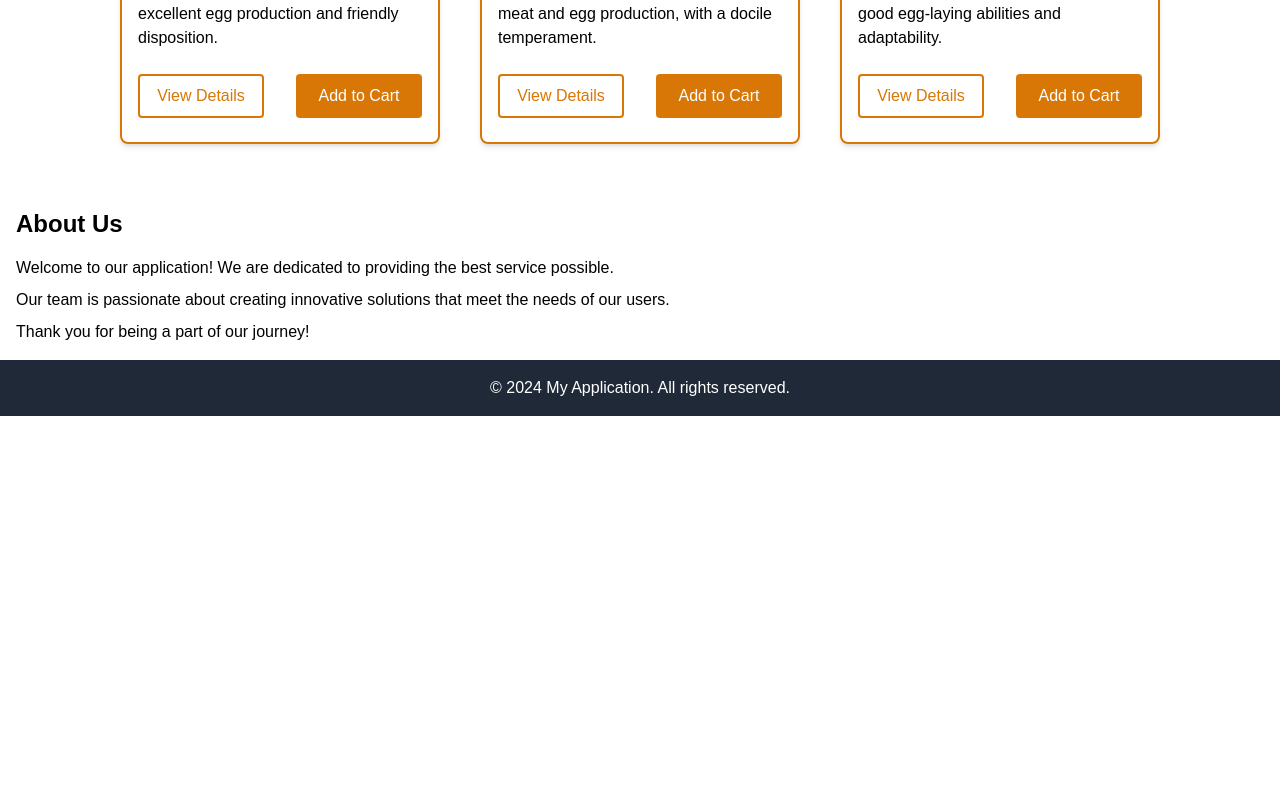
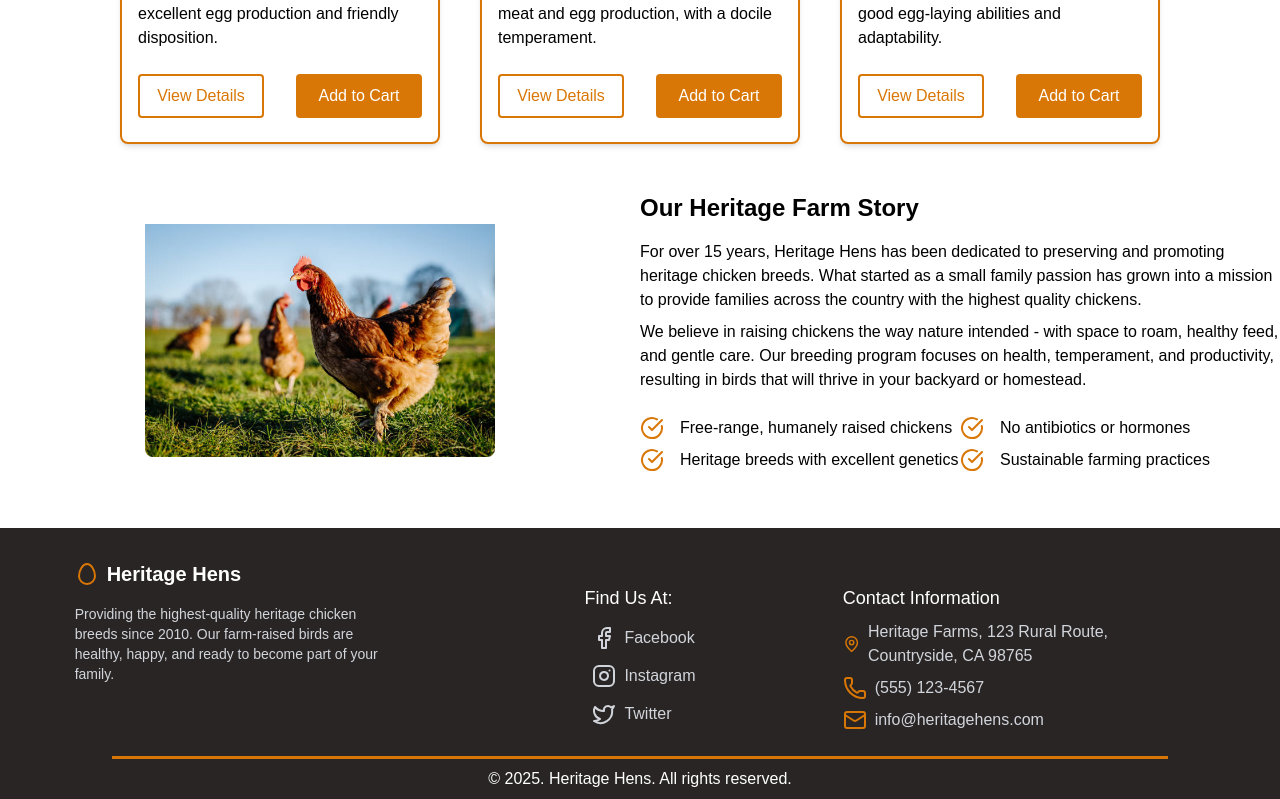
Before and after one commit to nahid500/Heritage-Hens, a Next.js app: page / in a window 1280 px wide. Shown: the part 1252-2051 px from the top of the page. Before the commit the page ends 1668 px from the top, so only its background shows below. Built offline with nearby package versions, Linux system fonts and the light colour scheme.

Commit message:
added footer

```diff
--- a/app/(withCommon)/components/About.jsx
+++ b/app/(withCommon)/components/About.jsx
@@ -1,19 +1,46 @@
-
+import Image from "next/image";
+import { CheckCircle } from "lucide-react";
 
 
 export default function About() {
   return (
-    <div className="p-4">
-      <h1 className="text-2xl font-bold mb-4">About Us</h1>
+
+    <div className=" grid grid-cols-1 md:grid-cols-2 my-12">
+
+        <Image src="/hero.jpg" width={350} height={350} className=" mx-auto pt-8 rounded-lg"/>
+
+    <div className="">
+
+      <h1 className="text-2xl font-bold mb-4">Our Heritage Farm Story</h1>
+      <p className="mb-2 ">
+        For over 15 years, Heritage Hens has been dedicated to preserving and promoting heritage chicken breeds. What started as a small family passion has grown into a mission to provide families across the country with the highest quality chickens.</p>
       <p className="mb-2">
-        Welcome to our application! We are dedicated to providing the best service possible.
+        We believe in raising chickens the way nature intended - with space to roam, healthy feed, and gentle care. Our breeding program focuses on health, temperament, and productivity, resulting in birds that will thrive in your backyard or homestead.
       </p>
-      <p className="mb-2">
-        Our team is passionate about creating innovative solutions that meet the needs of our users.
-      </p>
-      <p>
-        Thank you for being a part of our journey!
-      </p>
+      <ul className="pt-4 grid grid-cols-2">
+        <li className="flex gap-4 pb-2 items-center">
+            <CheckCircle className="text-[#d97706]"/>
+            Free-range, humanely raised chickens
+        </li>
+        <li className="flex gap-4 pb-2  items-center">
+            <CheckCircle className="text-[#d97706]"/>
+            No antibiotics or hormones
+        </li>
+        <li className="flex gap-4 pb-2 items-center">
+            <CheckCircle className="text-[#d97706]"/>
+            Heritage breeds with excellent genetics
+        </li>
+        <li className="flex gap-4 pb-2  items-center">
+            <CheckCircle className="text-[#d97706]"/>
+            Sustainable farming practices
+        </li>
+        {/* <li className="flex gap-4 pb-2">
+            <CheckCircle className="text-[#d97706]"/>
+            Expert care and breeding
+        </li> */}
+      </ul>
+
+        </div>
     </div>
   );
 }
--- a/app/(withCommon)/components/Footer.jsx
+++ b/app/(withCommon)/components/Footer.jsx
@@ -1,9 +1,70 @@
-
+import { EggIcon } from "lucide-react";
+import Link from "next/link";
+import { FacebookIcon, InstagramIcon, TwitterIcon } from "lucide-react";
+import { MapPinIcon,Phone, Mail } from "lucide-react";
 
 
 export default function Footer() {
   return (
-    <footer className="bg-gray-800 text-white p-4 text-center">
-      <p>&copy; 2024 My Application. All rights reserved.</p>
-    </footer> )
+
+    <div className="bg-[#292524] px-4 pt-4 justify-center">
+
+    <footer className=" grid grid-cols-1 md:grid-cols-3 text-white p-4">
+
+      <div className="mx-auto">
+
+      <div className="flex items-center gap-2">
+        <EggIcon className="text-[#d97706]" />
+        <h4 className="text-white font-semibold text-xl">
+        Heritage Hens
+        </h4>
+
+      </div>
+        <p className="flex text-sm text-gray-300 pt-4 max-w-xs">Providing the highest-quality heritage chicken breeds since 2010. Our farm-raised birds are healthy, happy, and ready to become part of your family.</p>
+      </div>
+
+
+
+      <div className=" grid md:grid-flow-row mt-6 mx-auto text-gray-300">
+
+      <h4  className="text-white text-lg">Find Us At:</h4>
+
+      <Link href={"/about"} className=" mt-2 gap-2 flex hover:text-gray-300">
+        <FacebookIcon className=" ml-2"/>Facebook
+      </Link>
+      <Link href={"/about"} className=" mt-2 gap-2 flex hover:text-gray-300">
+        <InstagramIcon className=" ml-2"/>Instagram
+      </Link>
+      <Link href={"/about"} className=" mt-2 gap-2 flex hover:text-gray-300">
+        <TwitterIcon className=" ml-2 text-md"/>Twitter
+      </Link>
+
+      </div>
+
+
+      <div className="grid grid-flow-row mt-6">
+
+        <h5 className="text-white text-lg">Contact Information</h5>
+        <ul className="text-gray-300 max-w-xs">
+          <li className="flex pt-2 gap-2 items-center">
+            <MapPinIcon className="text-[#d97706]" />
+            <p>Heritage Farms, 123 Rural Route, Countryside, CA 98765</p>
+          </li>
+          <li className="flex pt-2 gap-2 items-center">
+            <Phone className="text-[#d97706]"/>
+            <p>(555) 123-4567</p>
+          </li>
+          <li className="flex pt-2 gap-2 items-center">
+            <Mail className="text-[#d97706]"/>
+            <p>info@heritagehens.com</p>
+          </li>
+        </ul>
+
+       </div>
+
+    </footer>
+      <div className="border border-b-2 border-[#d97706] mx-24 my-2"></div>
+      <p className="text-white text-center pb-2">&copy; 2025. Heritage Hens. All rights reserved.</p>
+    </div>
+    )
 }
--- a/app/(withCommon)/layout.js
+++ b/app/(withCommon)/layout.js
@@ -1,6 +1,7 @@
 import { Geist, Geist_Mono } from "next/font/google";
 import "./globals.css";
 import Navbar from "./components/Navbar";
+import Footer from "./components/Footer";
 
 const geistSans = Geist({
   variable: "--font-geist-sans",
@@ -23,6 +24,7 @@ export default function RootLayout({ children }) {
       <body className={`${geistSans.variable} ${geistMono.variable}`}>
         <Navbar/>
         {children}
+        <Footer/>
       </body>
     </html>
   );
--- a/app/(withCommon)/page.js
+++ b/app/(withCommon)/page.js
@@ -1,9 +1,6 @@
 import About from "./components/About";
-import Breeds from "./components/Breeds";
 import Featured from "./components/Featured";
-import Footer from "./components/Footer";
 import HeroSection from "./components/HeroSection";
-import Navbar from "./components/Navbar";
 
 
 export default function Home() {
@@ -16,7 +13,7 @@ export default function Home() {
 
     <About/>
 
-    <Footer/>
+    {/* <Footer/> */}
     </>
 
   );
```
